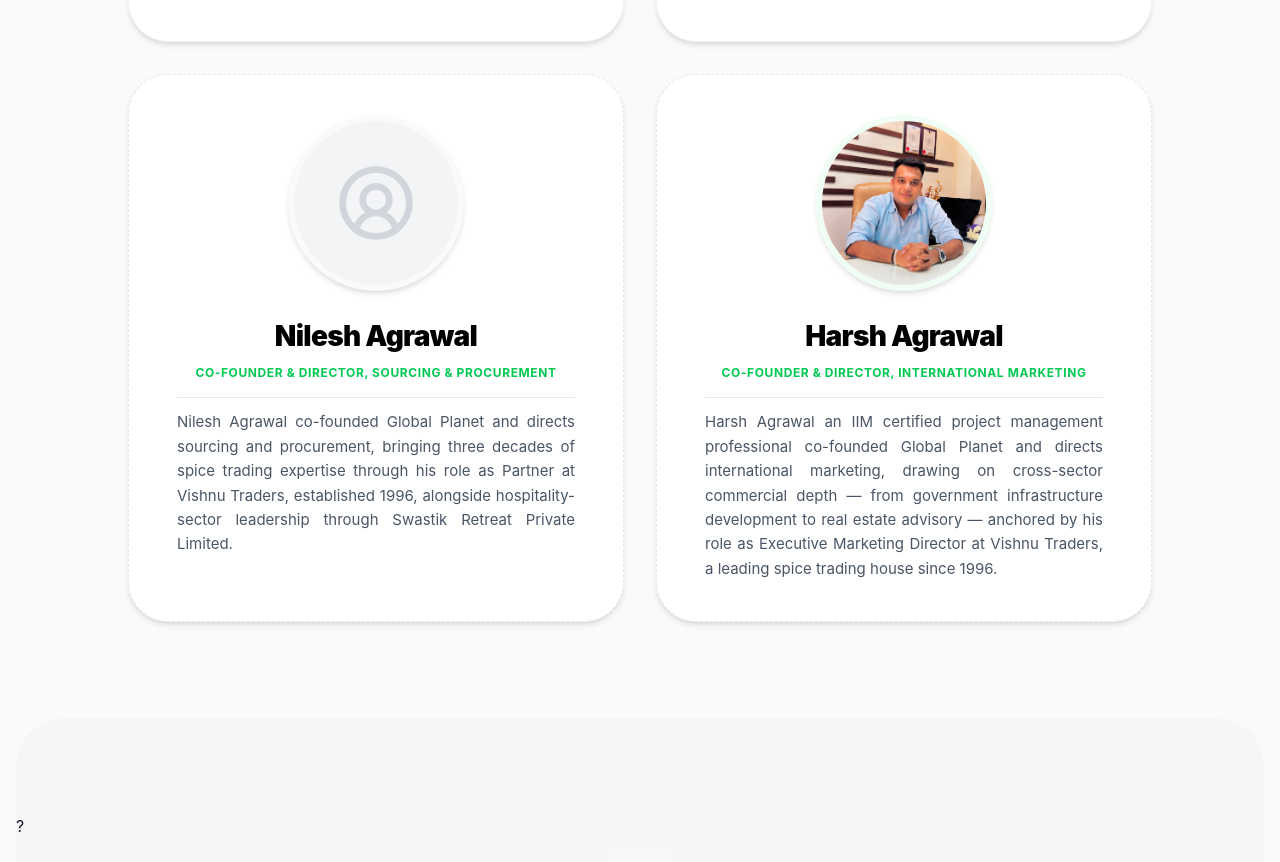
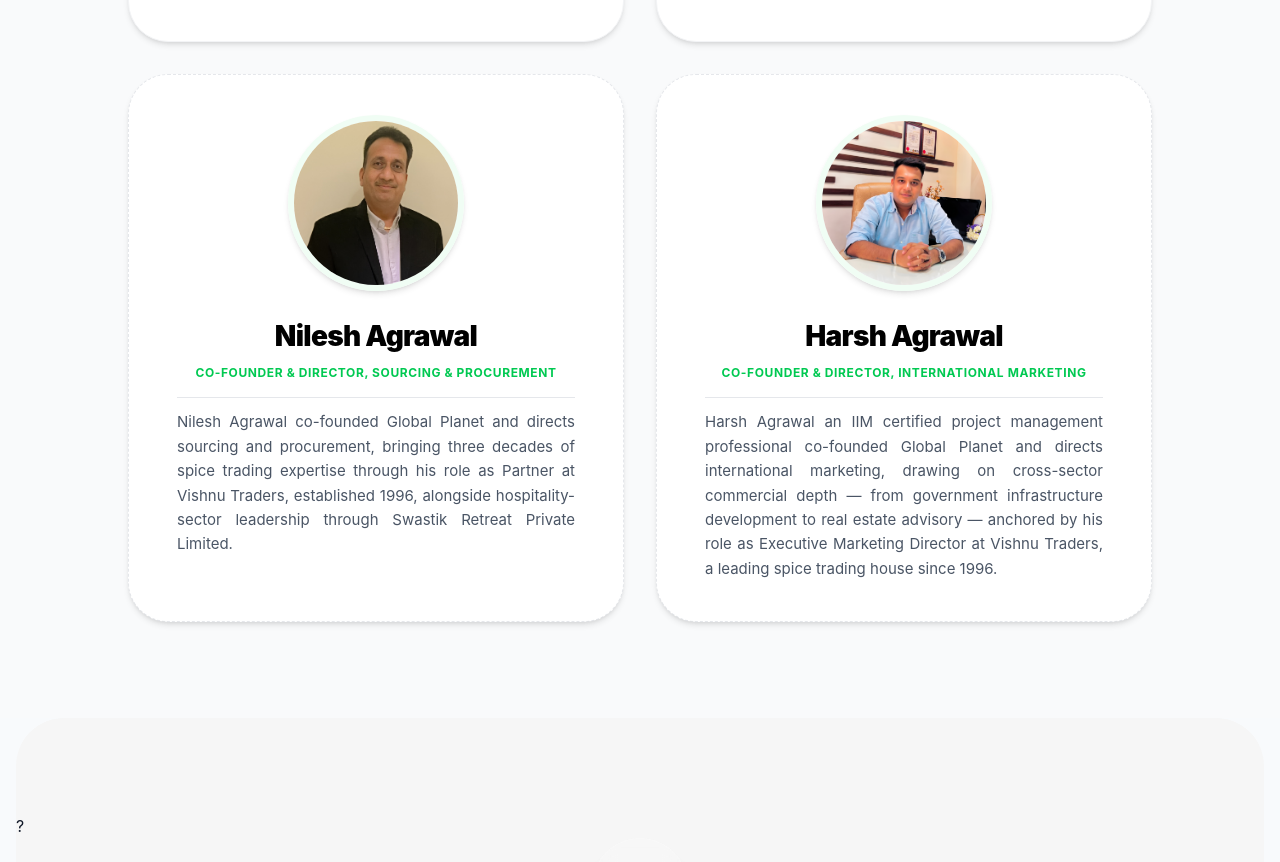
Before and after one commit to Ashishmehra45/Global_Plant_Frontend, a React (Vite) app: page /about in a window 1280 px wide. Shown: the part 4286-5148 px from the top of the page. Built offline with nearby package versions, Linux system fonts and the light colour scheme; a web font is replaced by a local one.

Commit message:
neelesh pic

```diff
--- a/src/pages/About.jsx
+++ b/src/pages/About.jsx
@@ -99,7 +99,7 @@ const About = () => {
       name: "Nilesh Agrawal",
       role: "Co-Founder & Director, Sourcing & Procurement",
       bio: "Nilesh Agrawal co-founded Global Planet and directs sourcing and procurement, bringing three decades of spice trading expertise through his role as Partner at Vishnu Traders, established 1996, alongside hospitality-sector leadership through Swastik Retreat Private Limited. ",
-      // img:  "/leadership/harsh_Agrawal-.jpg",
+      img:  "/leadership/neelesh-Picsart-AiImageEnhancer.jpg",
       isComplete: false,
     },
     {
```
Also changed, not shown: public/leadership/neelesh-Picsart-AiImageEnhancer.jpg (added).
